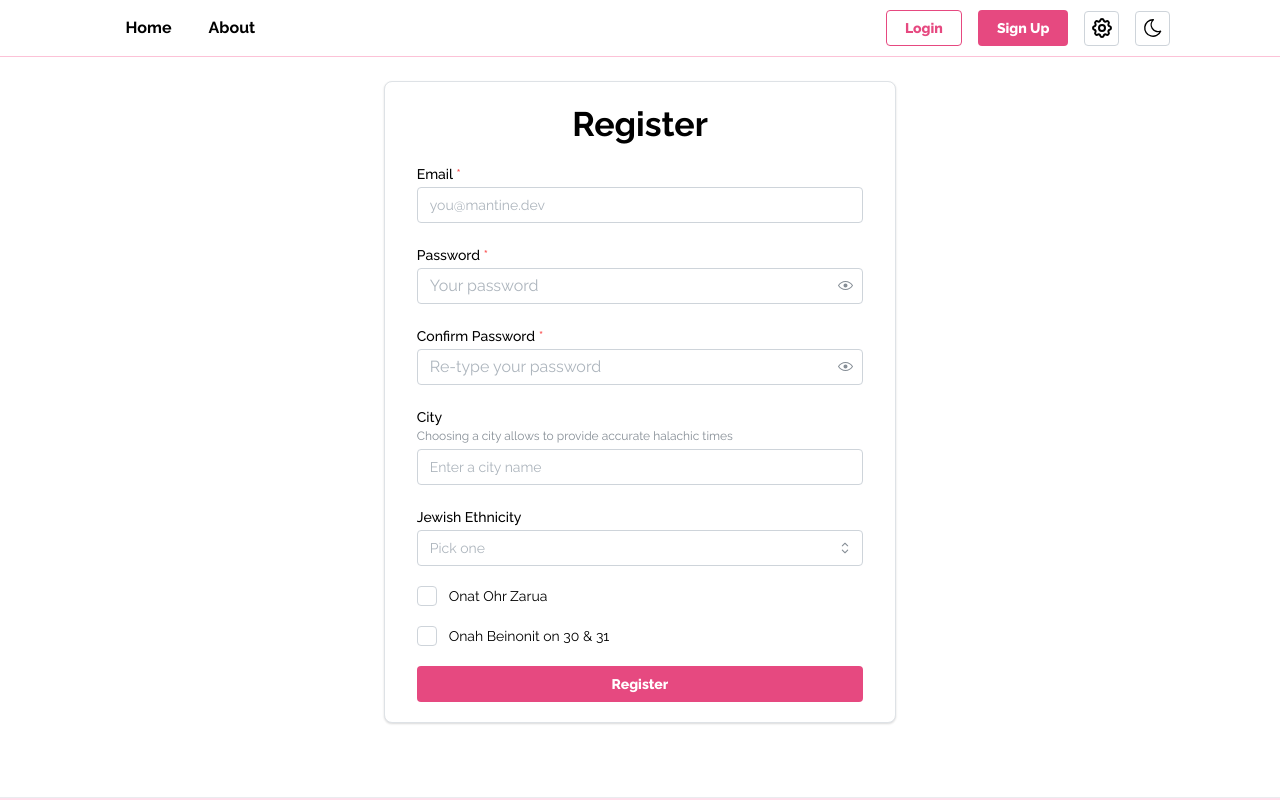
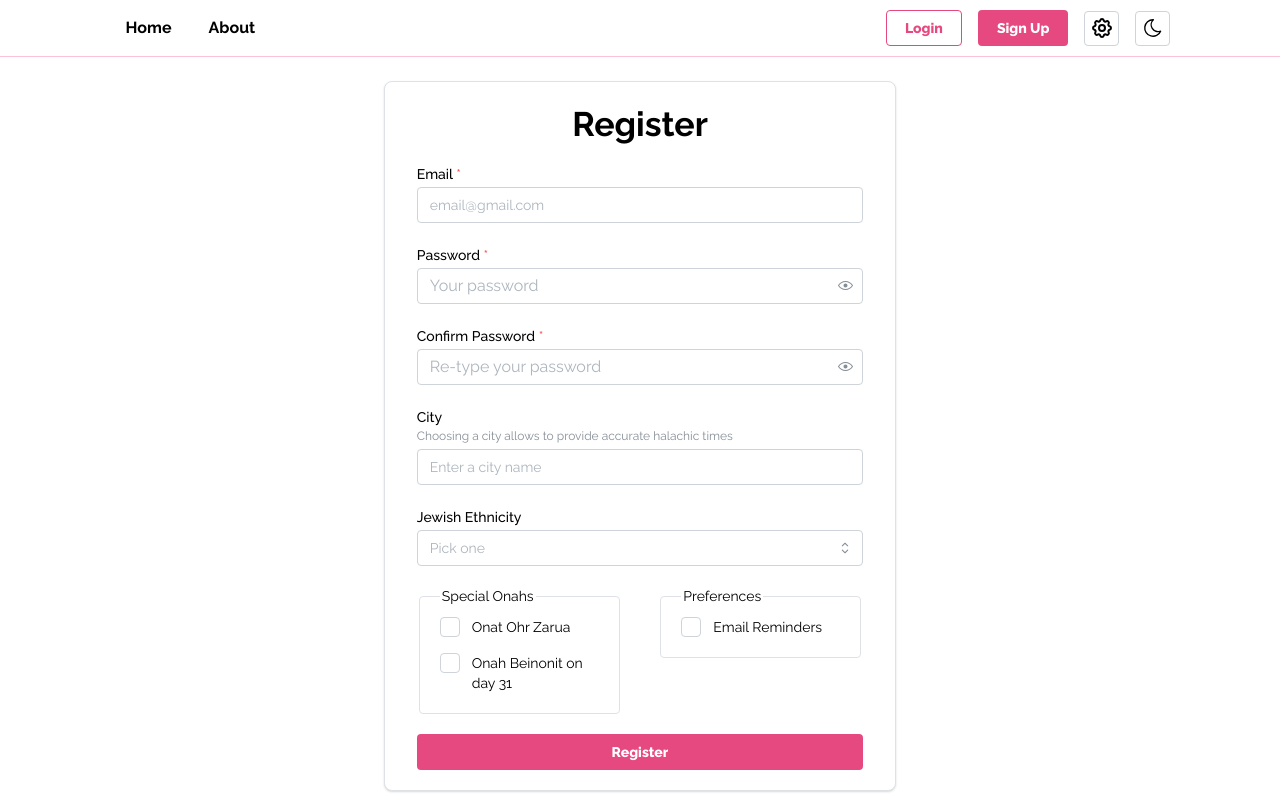
Before and after one commit to Slapp62/freeMikvahCal, a React (Vite) app in the folder frontend/: page /register in a window 1280 px wide. Shown: the top 800 px of the page. Built offline with nearby package versions, Linux system fonts and the light colour scheme; no server answers.

Commit message:
add reminder checkbox

```diff
--- a/frontend/src/pages/register.page.tsx
+++ b/frontend/src/pages/register.page.tsx
@@ -1,5 +1,5 @@
 import { Controller, useForm,  } from "react-hook-form";
-import { Autocomplete, Button, Checkbox, Paper, PasswordInput, Select, Stack, TextInput, Title } from "@mantine/core";
+import { Autocomplete, Button, Checkbox, Fieldset, Group, Paper, PasswordInput, Select, Stack, TextInput, Title } from "@mantine/core";
 import { supabase } from "../lib/supabaseClient";
 import '@mantine/notifications/styles.css';
 import { notifications } from "@mantine/notifications";
@@ -12,19 +12,23 @@ const RegisterPage = () => {
         confirmPassword: string;
         city: string;
         ethnicity: string;
+        preferences: {
+            reminders: boolean,
+        };
         chumrot: {
-            onat_ohr_zarua: boolean,
-            beinonit_30_31: boolean
+            beinonit_30_31: boolean,
+            onat_ohr_zarua: boolean
         };
     }
 
     const {register, control, handleSubmit, reset, watch, formState: {errors}} = useForm<RegisterValues>(
         {
-            mode: 'onBlur',
+            mode: 'onChange',
         }
     );
 
     const onSubmit = async (formData : RegisterValues) => {
+        console.log('form data:', formData);
 
         // 1: submit email and password and receive user and session data
         const { data ,error } = await supabase.auth.signUp({
@@ -48,7 +52,7 @@ const RegisterPage = () => {
         if (data.user) {
             const locationInfo = locations.find((location) => location.value === formData.city);
 
-            const { error: insertError } = await supabase.from("user_info").insert({
+            const { data: userData, error: insertError } = await supabase.from("user_info").insert({
                 id: data.user.id,
                 ethnicity: formData.ethnicity,
                 chumrot: {
@@ -56,10 +60,15 @@ const RegisterPage = () => {
                     beinonit_30_31: formData.chumrot.beinonit_30_31
                 },
 
+                latitude: locationInfo?.lat,
+                longitude: locationInfo?.lng,
                 city: formData.city,
-                latitude: locationInfo?.lat,
-                longitude: locationInfo?.lng
+
+                preferences: {
+                    reminders: formData.preferences.reminders
+                },
             });
+            console.log('user data:', userData);
 
             // 4: if there is an error inserting data, show notification
             if (insertError) {
@@ -94,7 +103,7 @@ const RegisterPage = () => {
             <Stack w='100%' mx='auto' gap={20}>
             <TextInput
             label="Email"
-            placeholder="you@mantine.dev"
+            placeholder="email@gmail.com"
             required
             error={errors.email?.message}
             {...register("email", {
@@ -173,8 +182,22 @@ const RegisterPage = () => {
                 )}
             />
 
-            <Checkbox label="Onat Ohr Zarua" {...register("chumrot.onat_ohr_zarua")}/>
-            <Checkbox label="Onah Beinonit on 30 & 31" {...register("chumrot.beinonit_30_31")}/>
+            <Group justify="space-between" align="flex-start">
+                <Fieldset legend="Special Onahs" w='45%'>
+                    <Stack>
+                        <Checkbox label="Onat Ohr Zarua" {...register("chumrot.onat_ohr_zarua", {
+                            setValueAs: (value) => !!value})}/>
+                        <Checkbox label="Onah Beinonit on day 31" {...register("chumrot.beinonit_30_31", {
+                            setValueAs: (value) => !!value})}/>
+                    </Stack>
+                </Fieldset>
+
+                <Fieldset legend="Preferences" w='45%'>
+                    <Stack>
+                        <Checkbox label="Email Reminders" {...register("preferences.reminders")}/>
+                    </Stack>
+                </Fieldset>
+            </Group>
 
             <Button type="submit">Register</Button>
             </Stack>
```
